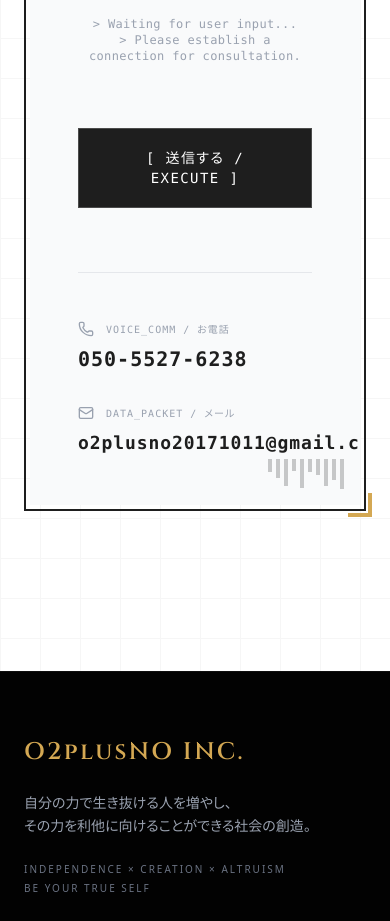
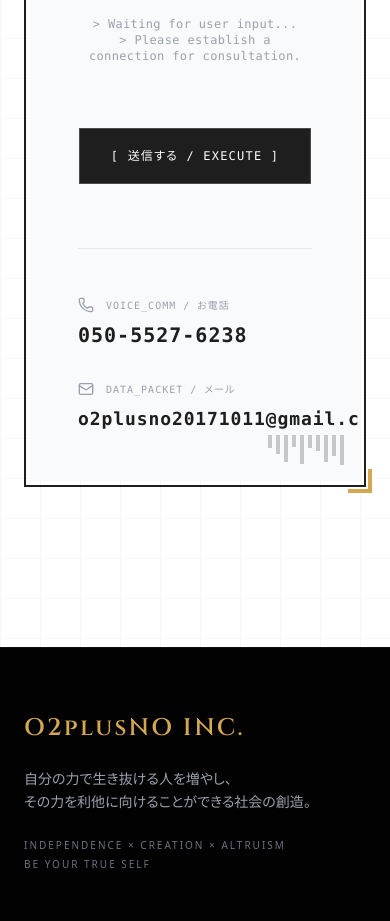
Before and after one commit to kawabata1111/O2plusNO, a Next.js app: page / in a window 390 px wide. Shown: the part 6060-6981 px from the top of the page. Built offline with nearby package versions, Linux system fonts and the light colour scheme.

Commit message:
Fix: Adjust Contact button style to prevent text wrapping on mobile

```diff
--- a/app/contact/page.tsx
+++ b/app/contact/page.tsx
@@ -142,7 +142,7 @@ export default function ContactPage() {
                                 <motion.button
                                     whileHover={{ scale: 1.02 }}
                                     whileTap={{ scale: 0.98 }}
-                                    className="w-full bg-[#1e1e1e] text-white font-bold py-4 font-mono tracking-widest hover:bg-[#d4a853] transition-colors flex items-center justify-center gap-2 shadow-lg"
+                                    className="w-full bg-[#1e1e1e] text-white font-bold py-4 font-mono text-xs md:text-sm tracking-widest hover:bg-[#d4a853] transition-colors flex items-center justify-center gap-2 shadow-lg whitespace-nowrap"
                                     type="submit"
                                 >
                                     [ TRANSMIT_DATA ] <Send size={16} />
--- a/components/ui/Contact.tsx
+++ b/components/ui/Contact.tsx
@@ -60,12 +60,11 @@ export default function Contact() {
                                                     <motion.button
                                                         whileHover={{ scale: 1.02 }}
                                                         whileTap={{ scale: 0.98 }}
-                                className="group relative inline-flex items-center justify-center gap-4 bg-[#1e1e1e] text-white px-16 py-5 mb-16 font-mono text-sm tracking-widest hover:bg-[#d4a853] transition-colors duration-300"
+                                                        className="group relative inline-flex items-center justify-center gap-2 md:gap-4 bg-[#1e1e1e] text-white px-8 md:px-16 py-5 mb-16 font-mono text-xs md:text-sm tracking-widest hover:bg-[#d4a853] transition-colors duration-300 whitespace-nowrap"
                                                     >
                                                         <span className="relative z-10">[ 送信する / EXECUTE ]</span>
                                                         <div className="absolute inset-0 border border-white opacity-20 group-hover:opacity-0 transition-opacity" />
-                            </motion.button>
-                        </Link>
+                                                    </motion.button>                        </Link>
 
                         <div className="grid md:grid-cols-2 gap-8 border-t border-gray-200 pt-12 text-left">
                             <div className="group cursor-pointer">
```
Lines whose indentation alone changed are shown as unchanged.
